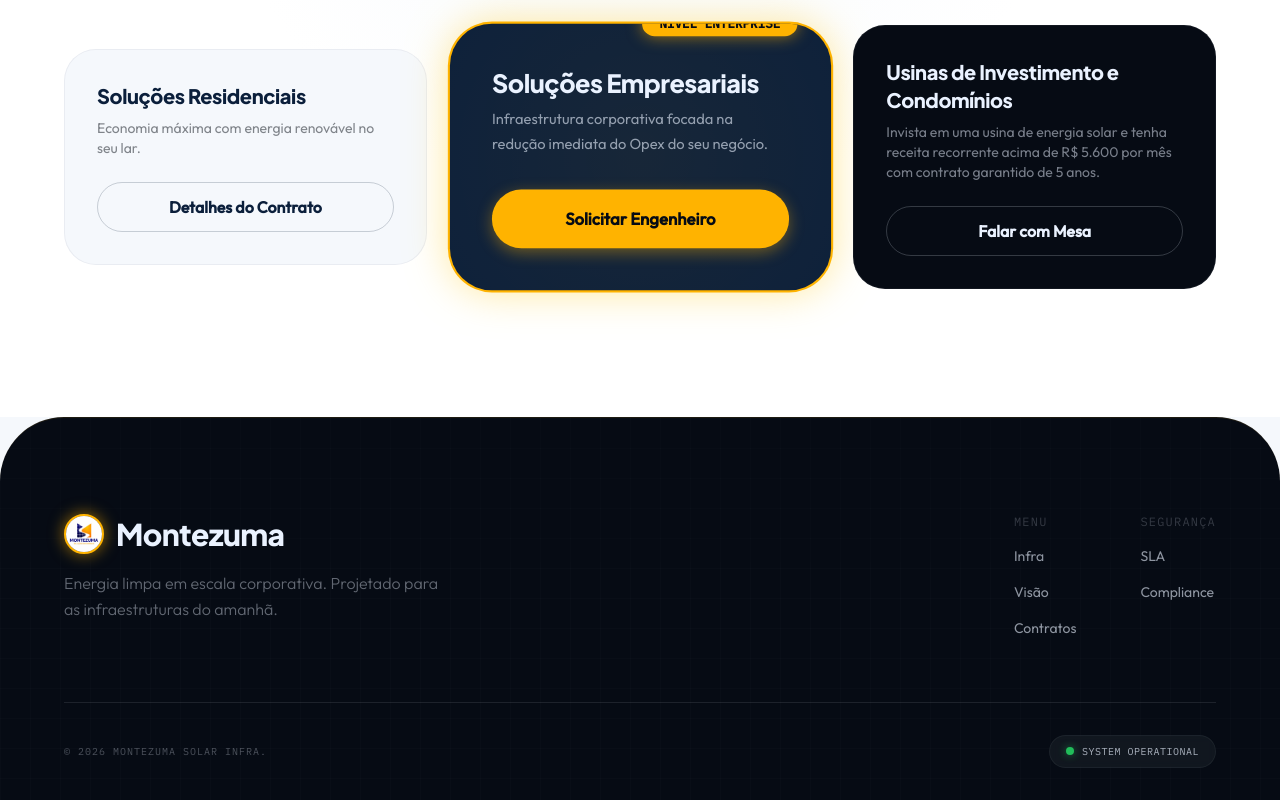
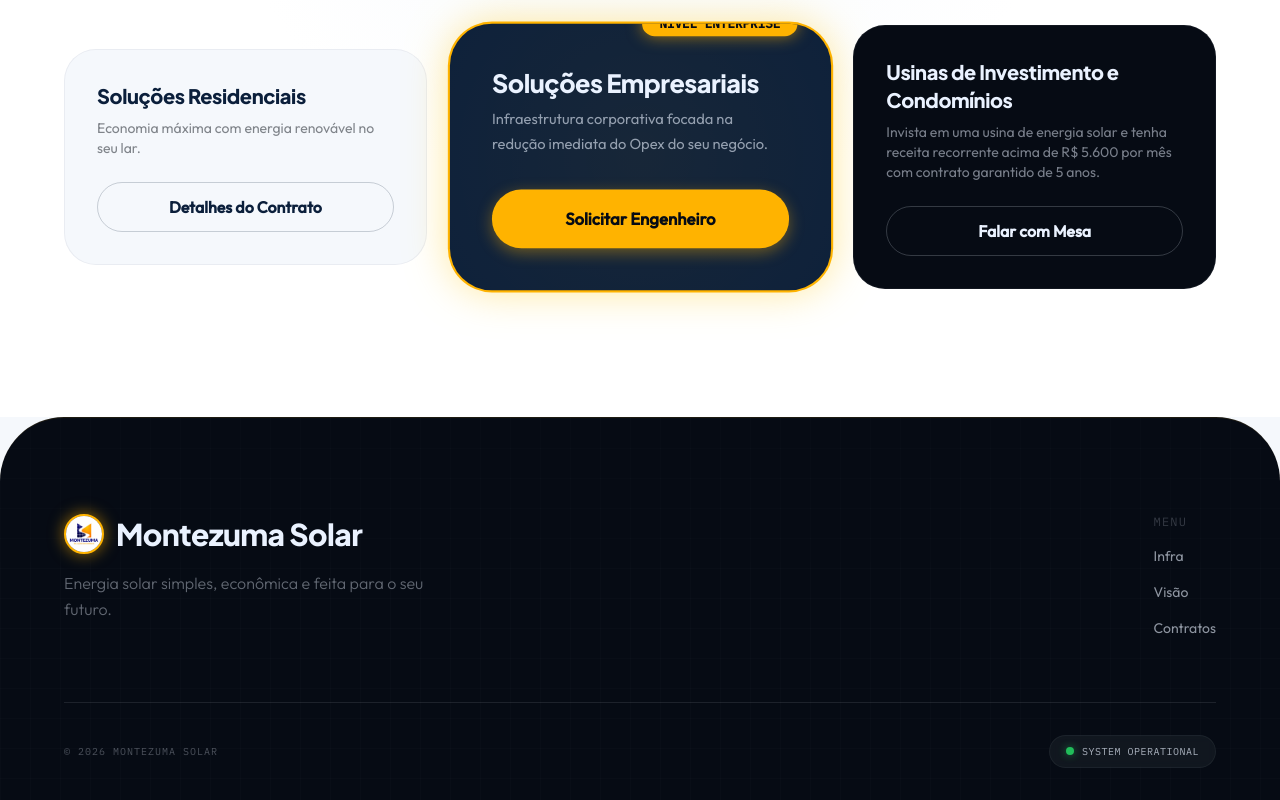
Before and after one commit to pedroCifoni/montezuma-solar, a React (Vite) app: page / in a window 1280 px wide. Shown: the part 2995-3795 px from the top of the page. Built offline with nearby package versions, Linux system fonts and the light colour scheme.

Commit message:
pequenas melhorias na UI

```diff
--- a/src/components/layout/Footer.jsx
+++ b/src/components/layout/Footer.jsx
@@ -7,10 +7,10 @@ const Footer = () => {
       <div className="max-w-7xl mx-auto grid grid-cols-1 md:grid-cols-2 gap-16 mb-16 relative z-10">
         <div>
           <div className="font-heading font-extrabold text-3xl tracking-tighter flex items-center gap-3 mb-4">
-            <img src="/logo.jpeg" alt="Montezuma Logo" className="w-10 h-10 object-cover rounded-full border-2 border-accent drop-shadow-[0_0_8px_rgba(255,179,0,0.6)]" /> Montezuma
+            <img src="/logo.jpeg" alt="Montezuma Logo" className="w-10 h-10 object-cover rounded-full border-2 border-accent drop-shadow-[0_0_8px_rgba(255,179,0,0.6)]" /> Montezuma Solar
           </div>
           <p className="font-body text-textLight/40 max-w-sm font-light leading-relaxed">
-            Energia limpa em escala corporativa. Projetado para as infraestruturas do amanhã.
+            Energia solar simples, econômica e feita para o seu futuro.
           </p>
         </div>
         <div className="flex justify-start md:justify-end gap-16 font-body text-sm text-textLight/60">
@@ -20,15 +20,11 @@ const Footer = () => {
             <a href="#visao" className="hover:text-accentGlow transition-colors">Visão</a>
             <a href="#planos" className="hover:text-accentGlow transition-colors">Contratos</a>
           </div>
-          <div className="flex flex-col gap-4">
-            <span className="font-mono text-textLight/20 uppercase text-xs tracking-widest">Segurança</span>
-            <a href="#" className="hover:text-accentGlow transition-colors">SLA</a>
-            <a href="#" className="hover:text-accentGlow transition-colors">Compliance</a>
-          </div>
+
         </div>
       </div>
       <div className="max-w-7xl mx-auto pt-8 border-t border-textLight/10 flex flex-col md:flex-row justify-between items-center gap-4 relative z-10">
-        <p className="font-mono text-[10px] text-textLight/30 tracking-widest uppercase">© 2026 MONTEZUMA SOLAR INFRA.</p>
+        <p className="font-mono text-[10px] text-textLight/30 tracking-widest uppercase">© 2026 MONTEZUMA SOLAR</p>
         <div className="flex items-center gap-2 bg-textLight/5 px-4 py-2 rounded-full border border-textLight/5 backdrop-blur-sm">
           <div className="w-2 h-2 rounded-full bg-green-500 animate-[pulse_2s_ease-in-out_infinite] shadow-[0_0_8px_rgba(34,197,94,0.6)]" />
           <span className="font-mono text-[10px] uppercase text-textLight/70 tracking-wider">System Operational</span>
```
